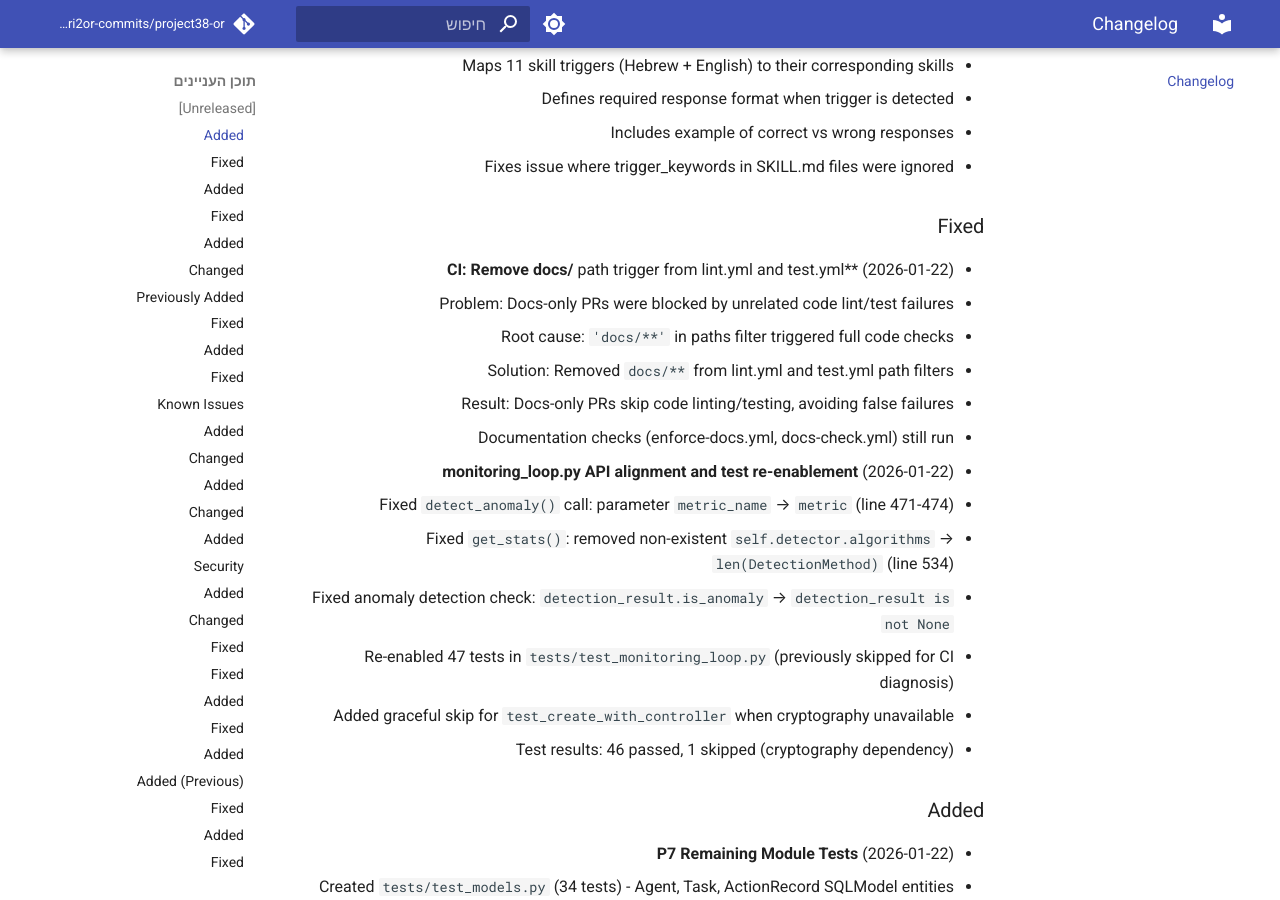
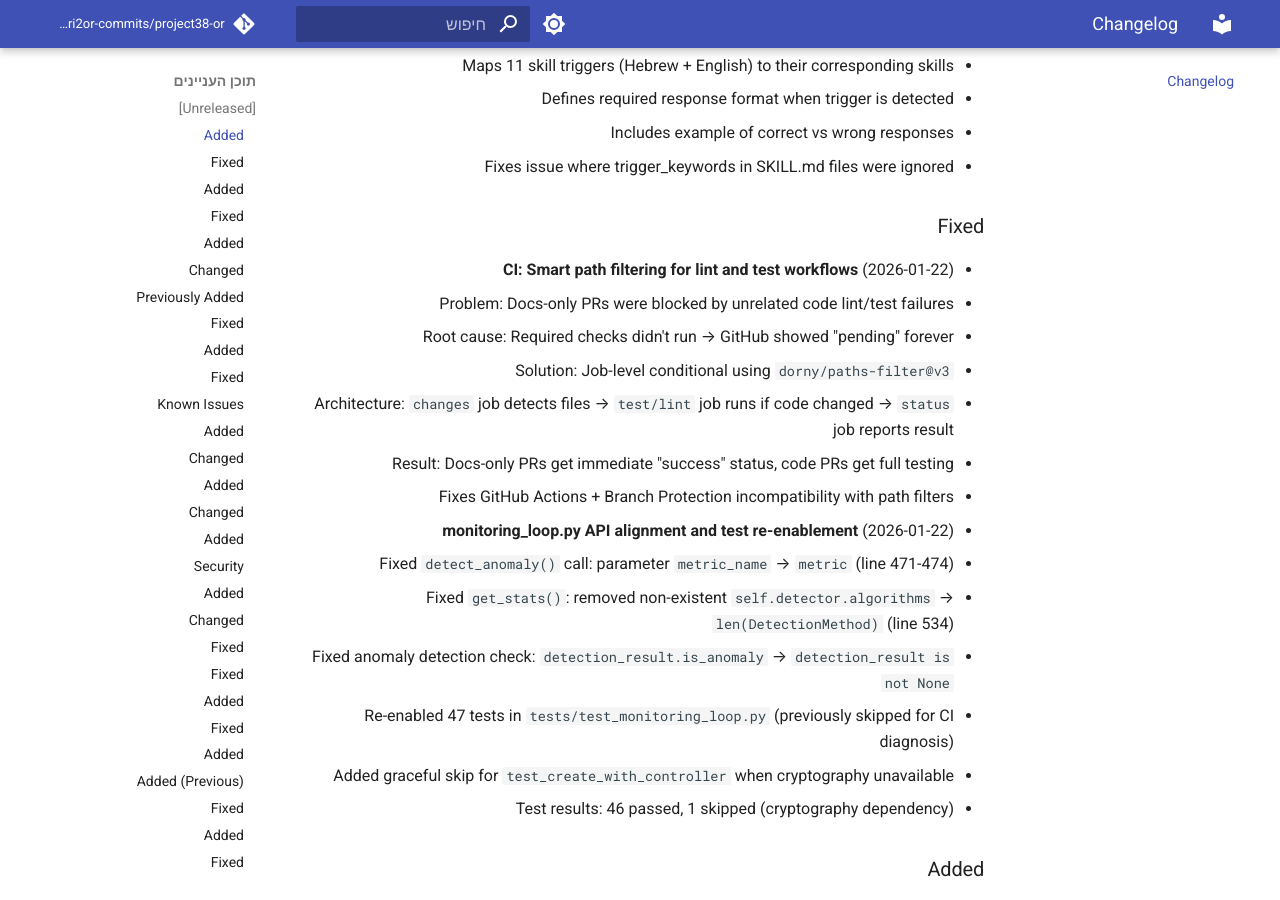
Before and after one commit to edri2or-commits/project38-or, an MkDocs documentation site: the page built from docs/changelog.md, in a window 1280 px wide and 900 px high, scrolled down 715 px. Built offline with MkDocs 1.6.1 and Material for MkDocs 9.7.7, drawn with Linux system fonts in a browser that asks for light colours; comment, search, counter and statistics services are not loaded.

Commit message:
fix(ci): Use job-level conditionals for smart path filtering
Problem: When path filters prevent workflow from running, GitHub shows
"pending" status forever, blocking branch protection.

Solution: Use dorny/paths-filter@v3 for job-level conditionals:
- Workflow always triggers (provides status to GitHub)
- 'changes' job detects if code files changed
- 'test/lint' job runs only if code changed
- 'status' job reports success when skipped OR passed

This fixes the GitHub Actions + Branch Protection incompatibility
where required checks must run to provide a status.

```diff
--- a/docs/changelog.md
+++ b/docs/changelog.md
@@ -25,12 +25,13 @@ and this project adheres to [Semantic Versioning](https://semver.org/spec/v2.0.0
   - Fixes issue where trigger_keywords in SKILL.md files were ignored
 
 ### Fixed
-- **CI: Remove docs/** path trigger from lint.yml and test.yml** (2026-01-22)
+- **CI: Smart path filtering for lint and test workflows** (2026-01-22)
   - Problem: Docs-only PRs were blocked by unrelated code lint/test failures
-  - Root cause: `'docs/**'` in paths filter triggered full code checks
-  - Solution: Removed `docs/**` from lint.yml and test.yml path filters
-  - Result: Docs-only PRs skip code linting/testing, avoiding false failures
-  - Documentation checks (enforce-docs.yml, docs-check.yml) still run
+  - Root cause: Required checks didn't run → GitHub showed "pending" forever
+  - Solution: Job-level conditional using `dorny/paths-filter@v3`
+  - Architecture: `changes` job detects files → `test/lint` job runs if code changed → `status` job reports result
+  - Result: Docs-only PRs get immediate "success" status, code PRs get full testing
+  - Fixes GitHub Actions + Branch Protection incompatibility with path filters
 
 - **monitoring_loop.py API alignment and test re-enablement** (2026-01-22)
   - Fixed `detect_anomaly()` call: parameter `metric_name` → `metric` (line 471-474)
```
Also changed, not shown: 2 other files.
